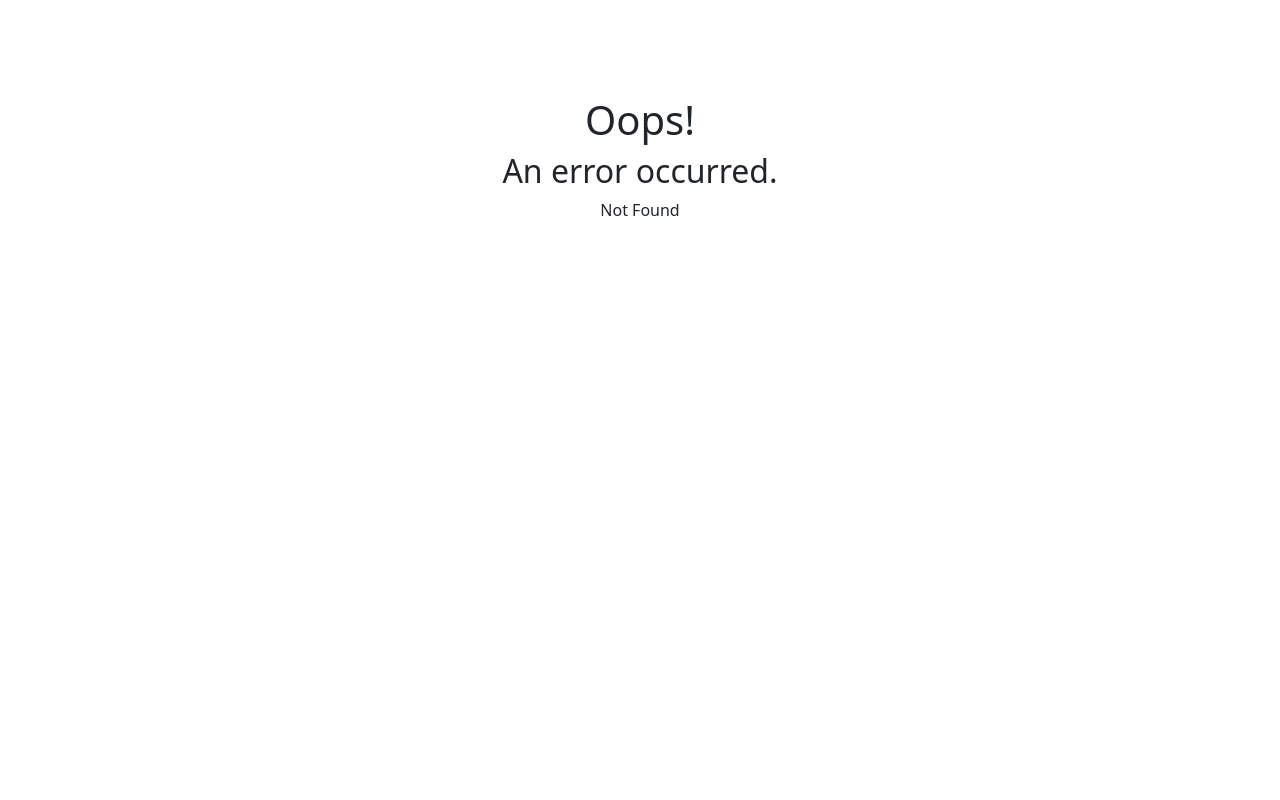
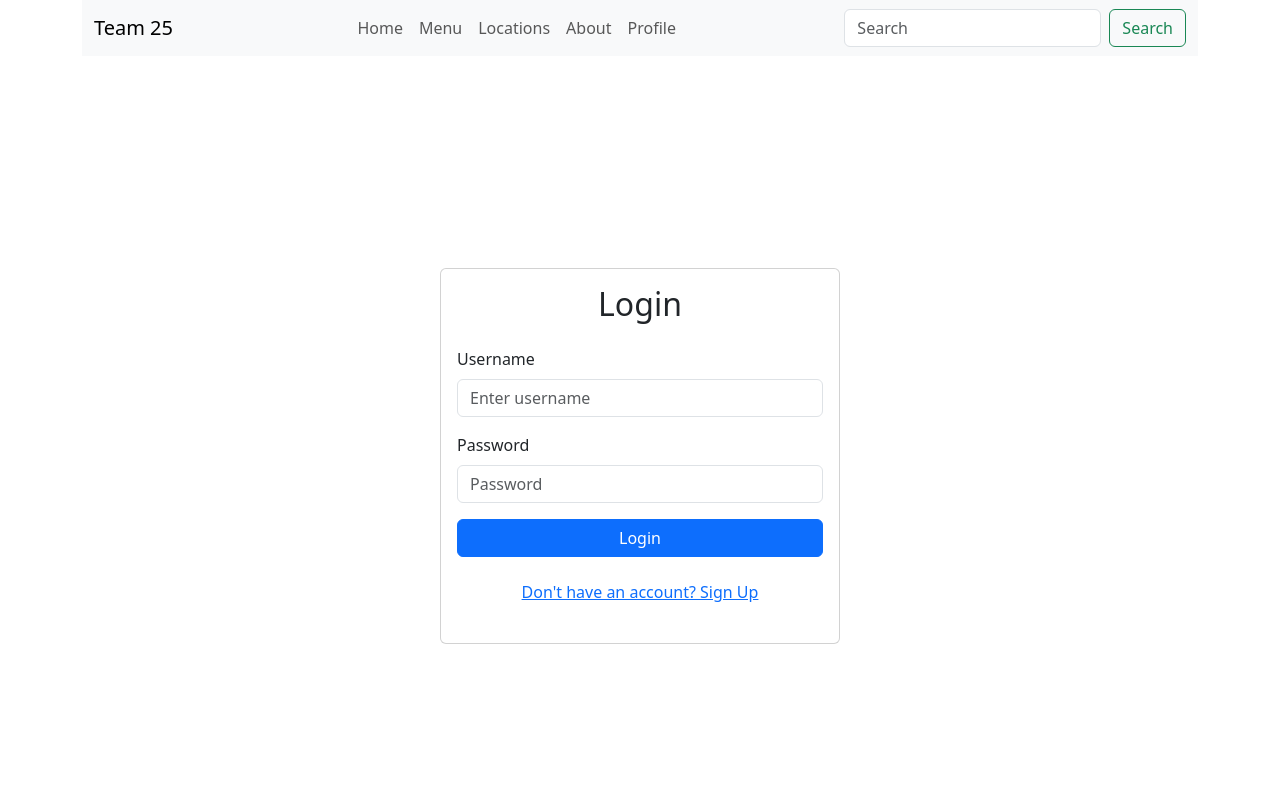
Before and after one commit to chingu-voyages/v50-tier3-team-25, a React (Vite) app in the folder front/: page /login in a window 1280 px wide. Before the commit this address had no page. Shown: the top 800 px of the page. Built offline with nearby package versions, Linux system fonts and the light colour scheme.

Commit message:
login and signup initial pages

```diff
--- a/front/src/Login.jsx
+++ b/front/src/Login.jsx
@@ -1,73 +1,89 @@
-import React, { useEffect, useState } from "react";
+import React, { useState } from "react";
 import axios from 'axios';
-
+import { Form, Button, Card, Container} from "react-bootstrap";
+import { Link } from "react-router-dom";
+import SignUp from "./SignUp";
 
 const Login = () => {
     const [userName, setUserName] = useState('');
     const [passWord, setPassword] = useState('');
-    const [message, setMessage] = useState('')
-
+    const [message, setMessage] = useState('');
 
     const handleChange = (e) => {
-        const {name, value} = e.target;
-        if (name == userName) {
+        const { name, value } = e.target;
+        if (name === 'userName') {
             setUserName(value);
-        } else if (name == 'passWord') {
-            setPassword(value)
+        } else if (name === 'passWord') {
+            setPassword(value);
         }
-    }
+    };
 
     const LoginUser = async (e) => {
-        e.preventdefault();
+        e.preventDefault();
         try {
-            const params = new URLSearchParams()
-            params.append('username', userName)
-            params.append('password', passWord)
+            const params = new URLSearchParams();
+            params.append('username', userName);
+            params.append('password', passWord);
 
-            const response = await axios.post('/login',{params});
+            const response = await axios.post('/login', params);
 
-            if(response.status === 200) {
-                setMessage("Login Successful")
+            if (response.status === 200) {
+                setMessage("Login Successful");
             }
 
         } catch (error) {
-            if(error.response && error.response.status === 401 )
+            if (error.response && error.response.status === 401) {
                 setMessage("Unauthorized");
+            }
+        }
     };
 
-    };
-    return(
-        <div>
+    return (
+        <Container className="d-flex justify-content-center align-items-center vh-100">
+            <Card className="w-100" style={{ maxWidth: '400px'}}>
+                <Card.Body>
+                    <h2 className="text-center mb-4">Login</h2>
                     <Form onSubmit={LoginUser}>
-                <Form.Group className="mb-3" controlId="formBasicUsername">
+                        <Form.Group className="mb-3" controlId="inputUsername">
                             <Form.Label>Username</Form.Label>
                             <Form.Control
                                 type="text"
                                 placeholder="Enter username"
                                 name="userName"
-                        value={formData.userName}
+
+                                value={userName}
                                 onChange={handleChange}
                             />
                         </Form.Group>
 
-                <Form.Group className="mb-3" controlId="formBasicPassword">
+                        <Form.Group className="mb-3" controlId="inputPassword">
                             <Form.Label>Password</Form.Label>
                             <Form.Control
                                 type="password"
                                 placeholder="Password"
                                 name="passWord"
-                        value={formData.passWord}
+
+                                value={passWord}
                                 onChange={handleChange}
                             />
                         </Form.Group>
 
-                <Button variant="primary" type="submit">
+                        <Button variant="primary" type="submit" className="w-100">
                             Login
                         </Button>
+
                     </Form>
-            {message && <p>{message}</p>}
-        </div>
-    )
+                    {message && <p className="text-center mt-3">{message}</p>}
+                    <p className="text-center mt-3">
+                        <Link to='/signup' className="btn btn-link">
+                            Don't have an account? Sign Up
+                        </Link>
+                    </p>
+
+                </Card.Body>
+            </Card>
+        </Container>
+    );
 };
 
 export default Login;
--- a/front/src/SignUp.jsx
+++ b/front/src/SignUp.jsx
@@ -1,6 +1,7 @@
 import axios from "axios";
 import React, { useState } from "react";
-import { Form, Button } from 'react-bootstrap';
+import { Form, Button, Card, Container} from 'react-bootstrap';
+import {Link} from "react-router-dom";
 
 const SignUp = () => {
     const [message, setMessage] = useState('');
@@ -44,7 +45,10 @@ const SignUp = () => {
     };
 
     return (
-        <div>
+            <Container>
+                <Card>
+                    <Card.Body>
+                    <h2 className="text-center mb-4">SignUp</h2>
                     <Form onSubmit={handleSubmit}>
                         <Form.Group className="mb-3" controlId="formBasicUsername">
                             <Form.Label>Username</Form.Label>
@@ -84,7 +88,16 @@ const SignUp = () => {
                         </Button>
                     </Form>
                     {message && <p>{message}</p>}
-        </div>
+
+                    <p className="text-center mt-3">
+                        <Link to="/login" className="btn btn-link">
+                            Already have an account? Login
+                        </Link>
+                    </p>
+
+                    </Card.Body>
+                </Card>
+            </Container>
     );
 }
 
```
Also changed, not shown: front/src/main.jsx (+11 -0 lines). Lines whose indentation alone changed are shown as unchanged.
